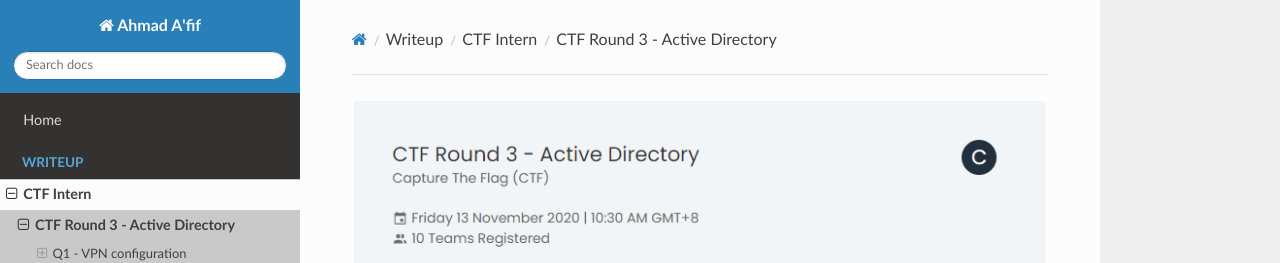
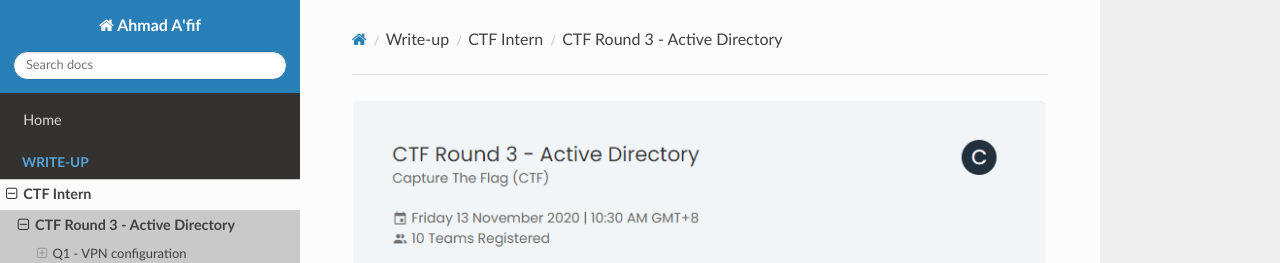
Before and after one commit to cryst4lliz3/cryst4lliz3.github.io, an MkDocs documentation site: the page built from docs/writeup/ctf-intern/ctf-round-3-active-directory.md, in a window 1280 px wide and 900 px high. Shown: the top 263 px of the window. Built offline with MkDocs 1.6.1, drawn with Linux system fonts in a browser that asks for light colours; nearby versions of some CDN libraries; some of the changed lines change nothing that is shown.

Commit message:
Update mkdocs.yml

```diff
--- a/mkdocs.yml
+++ b/mkdocs.yml
@@ -4,7 +4,7 @@ site_name: Ahmad A'fif
 # Page tree
 nav:
   - Home: index.md
-  - Writeup:
+  - Write-up:
     - CTF Intern:
       - CTF Round 3 - Active Directory: writeup/ctf-intern/ctf-round-3-active-directory.md
 
```
